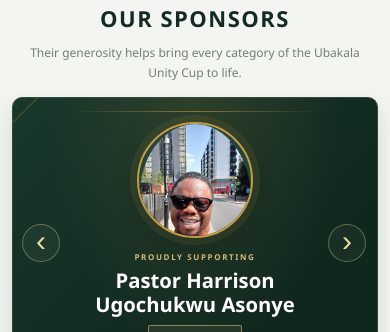
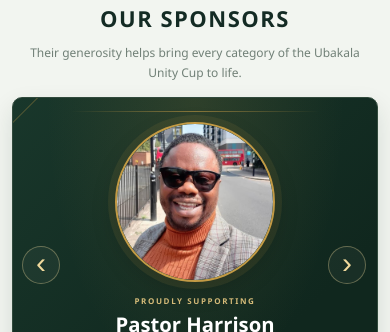
Before and after one commit to keleychy/ubakala-league, a React (Create React App) app in the folder frontend/: page / in a window 390 px wide. Shown: the part 1100-1432 px from the top of the page. Built offline with nearby package versions, Linux system fonts and the light colour scheme; no server answers.

Commit message:
feat: update portrait dimensions in SponsorsShowcase for improved visibility

```diff
--- a/frontend/src/pages/SponsorsShowcase.css
+++ b/frontend/src/pages/SponsorsShowcase.css
@@ -107,8 +107,8 @@
 .home-sponsors-portrait {
   position: relative;
   display: grid;
-  width: clamp(132px, 19vw, 170px);
-  height: clamp(132px, 19vw, 170px);
+  width: clamp(180px, 24vw, 220px);
+  height: clamp(180px, 24vw, 220px);
   flex: 0 0 auto;
   place-items: center;
   overflow: hidden;
@@ -328,8 +328,8 @@
   }
 
   .home-sponsors-portrait {
-    width: 116px;
-    height: 116px;
+    width: 160px;
+    height: 160px;
   }
 
   .home-sponsors-copy {
```
Also changed, not shown: frontend/public/images/sponsors/Pastor Harrison Ugochukwu Asonye.jpeg.
